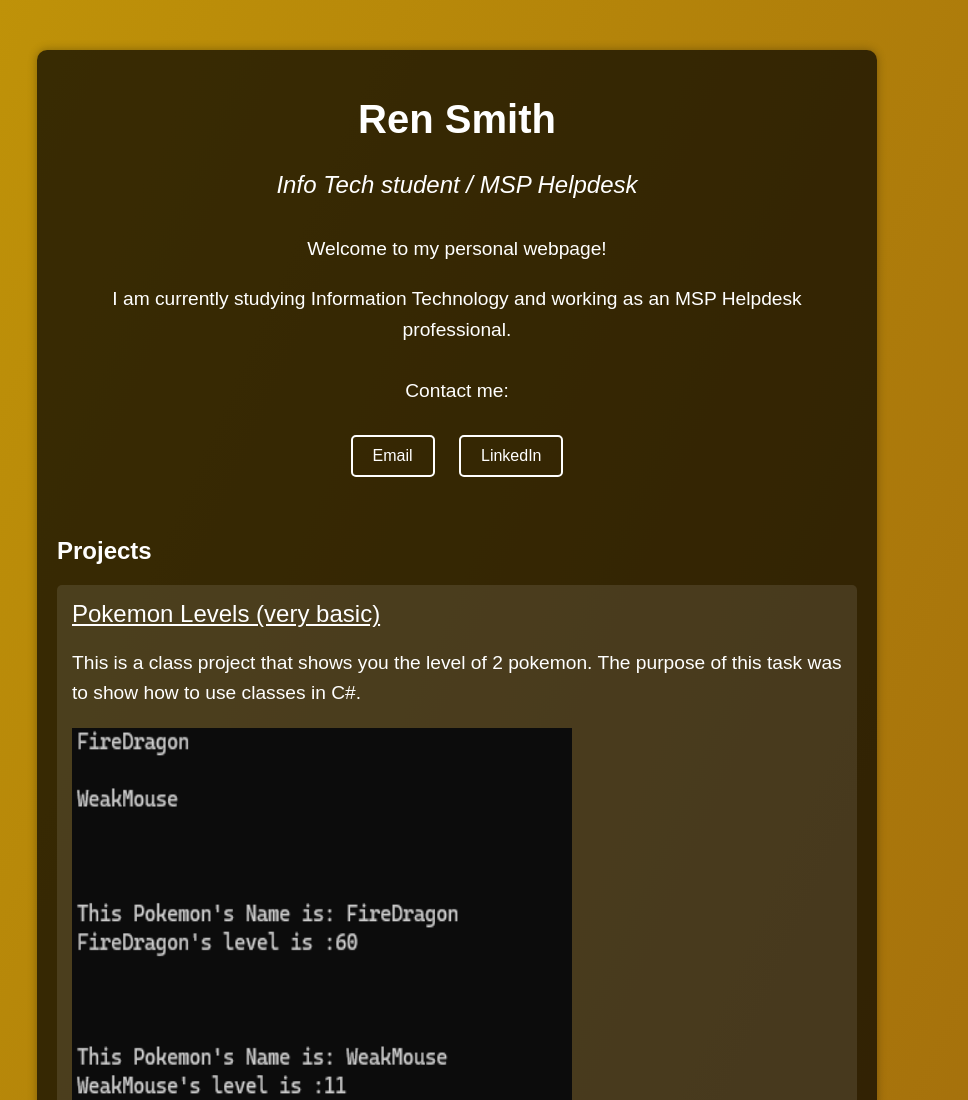
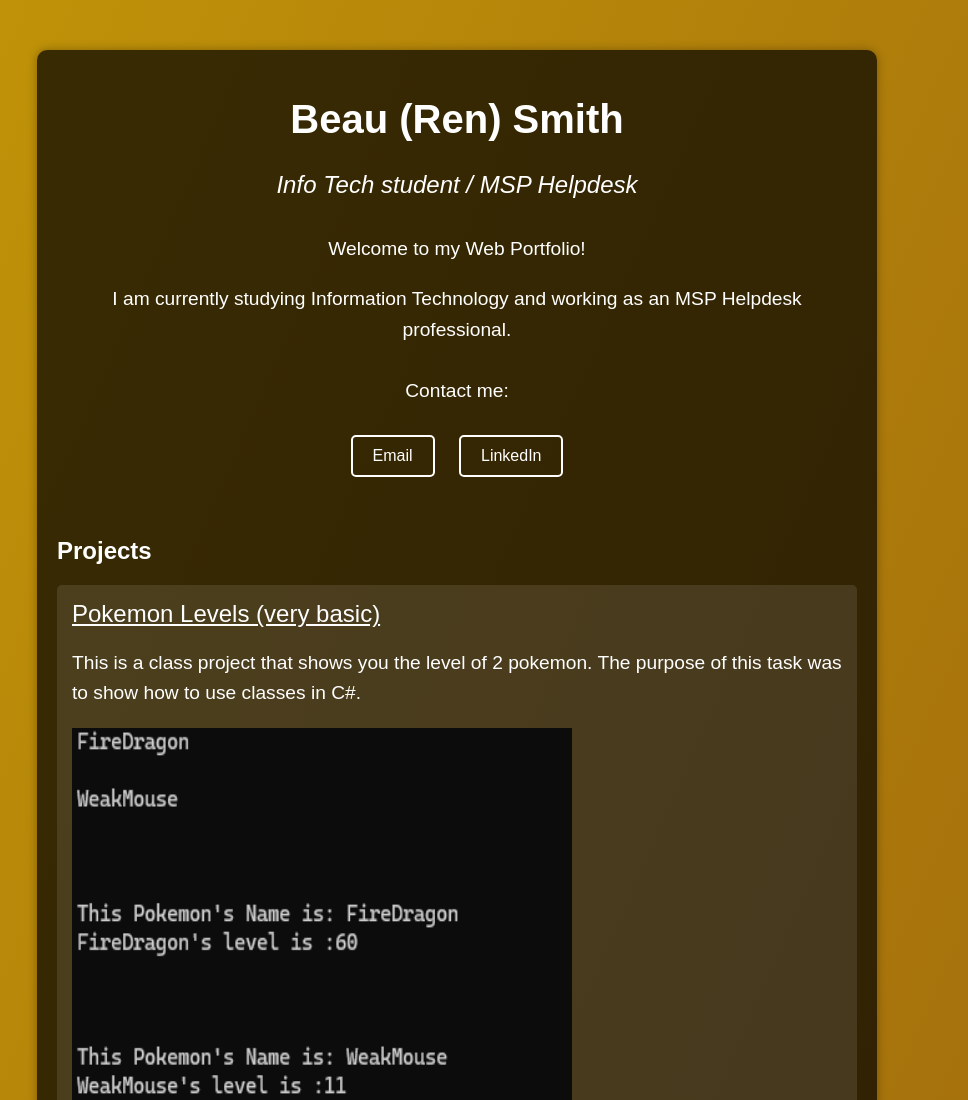
Before and after one commit to rensmithSchoolwork/webportfolio, a plain HTML site: page index.html in a window 1280 px wide. Shown: the top 1100 px of the page, without its empty margins (183-1151 px from the left). Drawn offline with Linux system fonts and the light colour scheme.

Commit message:
Update index.html

```diff
--- a/index.html
+++ b/index.html
@@ -4,7 +4,7 @@
 <head>
     <meta charset="UTF-8">
     <meta name="viewport" content="width=device-width, initial-scale=1.0">
-    <title>Ren Smith - Personal Webpage</title>
+    <title>Beau (Ren) Smith - Web Portfolio</title>
     <style>
         body {
             font-family: Arial, sans-serif;
@@ -122,9 +122,9 @@
 
 <body>
     <div class="container">
-        <h1>Ren Smith</h1>
+        <h1>Beau (Ren) Smith</h1>
         <p class="role">Info Tech student / MSP Helpdesk</p>
-        <p>Welcome to my personal webpage!</p>
+        <p>Welcome to my Web Portfolio!</p>
         <p>I am currently studying Information Technology and working as an MSP Helpdesk professional.</p>
         <div class="contact">
             <p>Contact me:</p>
```
